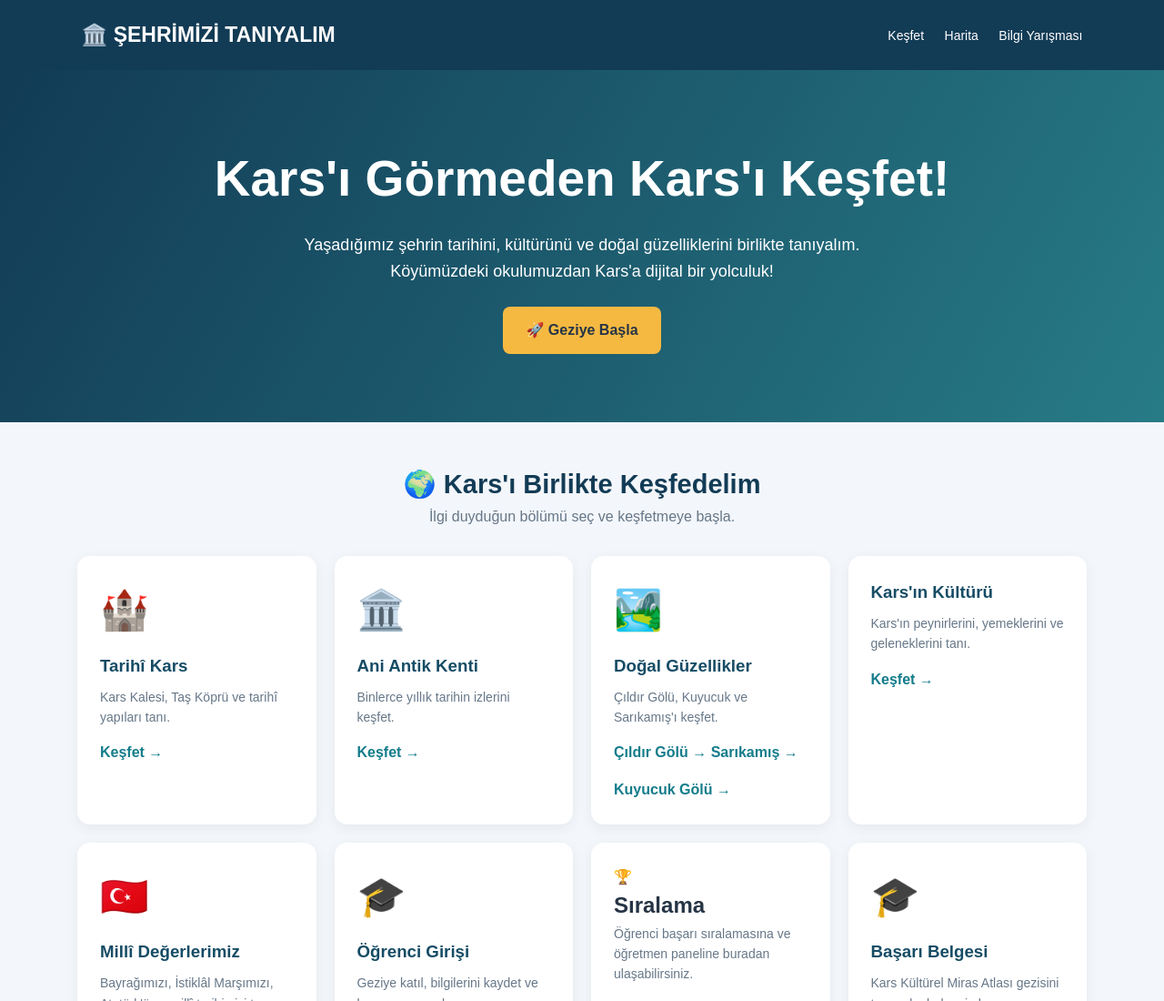
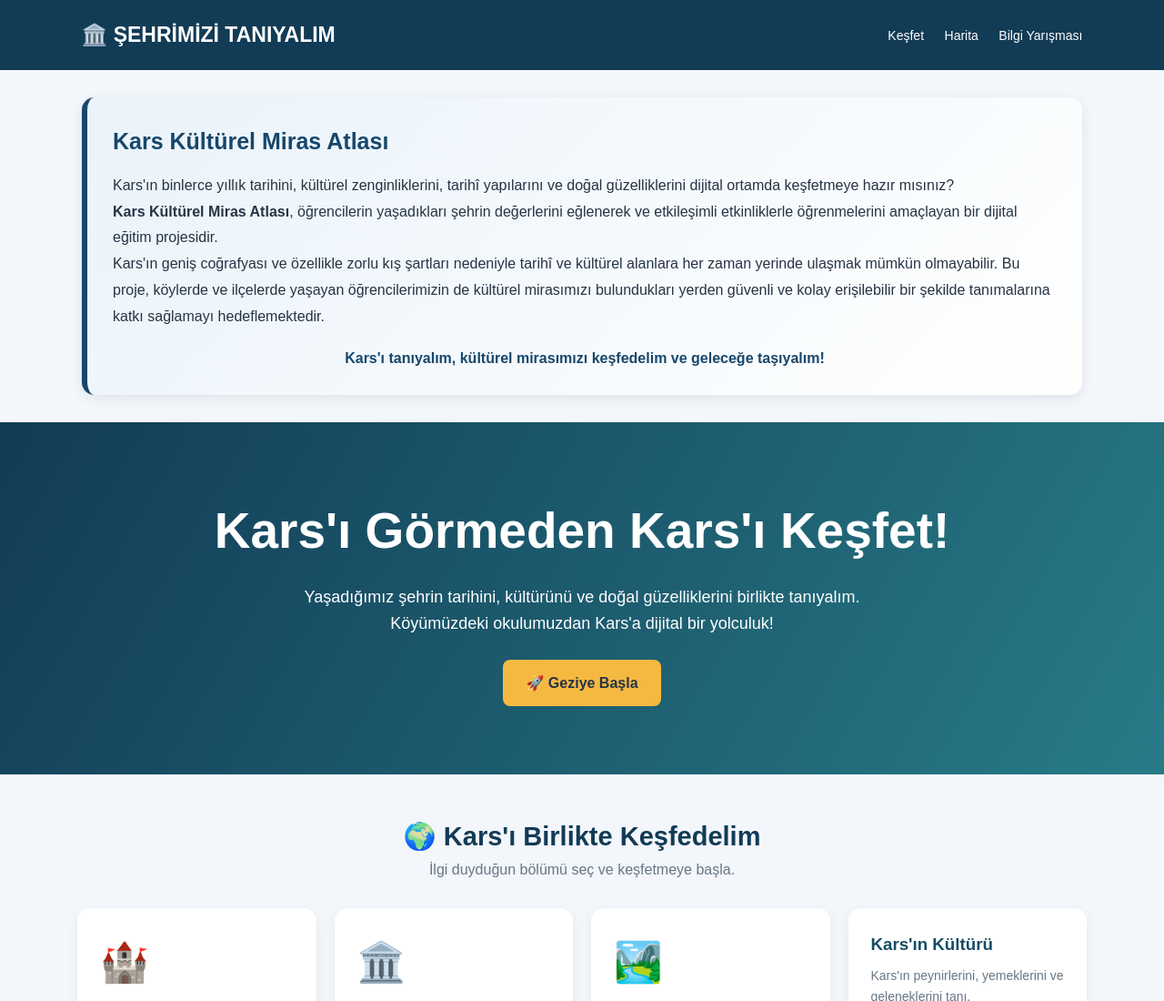
Before and after one commit to YasinCalisir/kars-kulturel-miras-atlasi, a plain HTML site: page index.html in a window 1280 px wide. Shown: the top 1100 px of the page at 91% size. Drawn offline with Linux system fonts and the light colour scheme.

Commit message:
Update index.html

```diff
--- a/index.html
+++ b/index.html
@@ -216,7 +216,53 @@ footer {
         <a href="#yarismalar">Bilgi Yarışması</a>
     </nav>
 </header>
+<section style="
+    max-width: 1100px;
+    margin: 30px auto;
+    padding: 28px;
+    background: linear-gradient(135deg, #eaf3fa, #ffffff);
+    border-left: 6px solid #17476b;
+    border-radius: 14px;
+    box-shadow: 0 4px 14px rgba(0,0,0,0.08);
+">
+    <h2 style="
+        color: #17476b;
+        margin-bottom: 15px;
+        font-size: 25px;
+    ">
+        Kars Kültürel Miras Atlası
+    </h2>
 
+    <p style="line-height: 1.8; color: #263445;">
+        Kars'ın binlerce yıllık tarihini, kültürel zenginliklerini,
+        tarihî yapılarını ve doğal güzelliklerini dijital ortamda
+        keşfetmeye hazır mısınız?
+    </p>
+
+    <p style="line-height: 1.8; color: #263445;">
+        <strong>Kars Kültürel Miras Atlası</strong>, öğrencilerin
+        yaşadıkları şehrin değerlerini eğlenerek ve etkileşimli
+        etkinliklerle öğrenmelerini amaçlayan bir dijital eğitim projesidir.
+    </p>
+
+    <p style="line-height: 1.8; color: #263445;">
+        Kars'ın geniş coğrafyası ve özellikle zorlu kış şartları
+        nedeniyle tarihî ve kültürel alanlara her zaman yerinde
+        ulaşmak mümkün olmayabilir. Bu proje, köylerde ve ilçelerde
+        yaşayan öğrencilerimizin de kültürel mirasımızı bulundukları
+        yerden güvenli ve kolay erişilebilir bir şekilde tanımalarına
+        katkı sağlamayı hedeflemektedir.
+    </p>
+
+    <p style="
+        margin-top: 18px;
+        color: #17476b;
+        font-weight: bold;
+        text-align: center;
+    ">
+        Kars'ı tanıyalım, kültürel mirasımızı keşfedelim ve geleceğe taşıyalım!
+    </p>
+</section>
 <section class="hero">
     <div id="studentScore" style="
     display:none;
```
